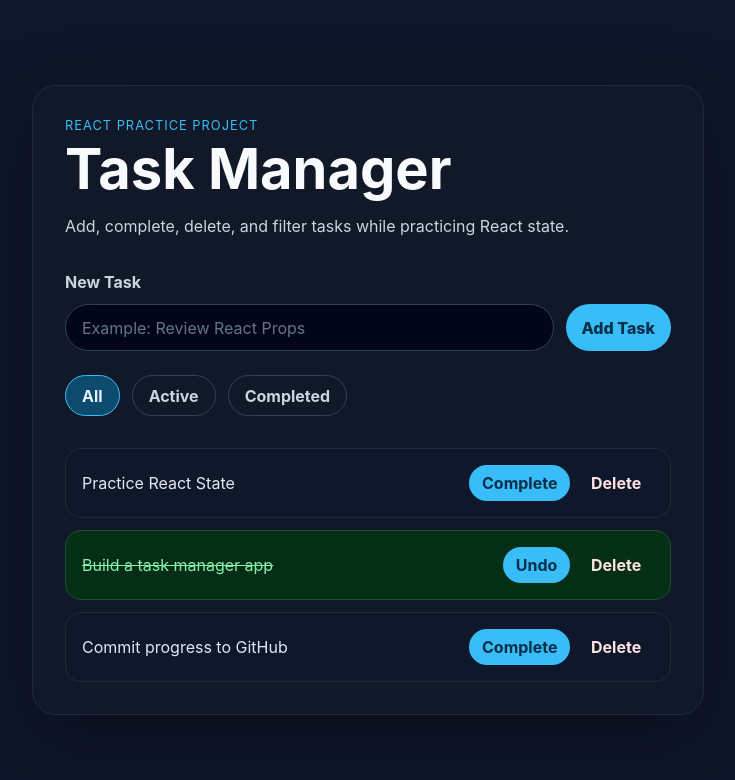
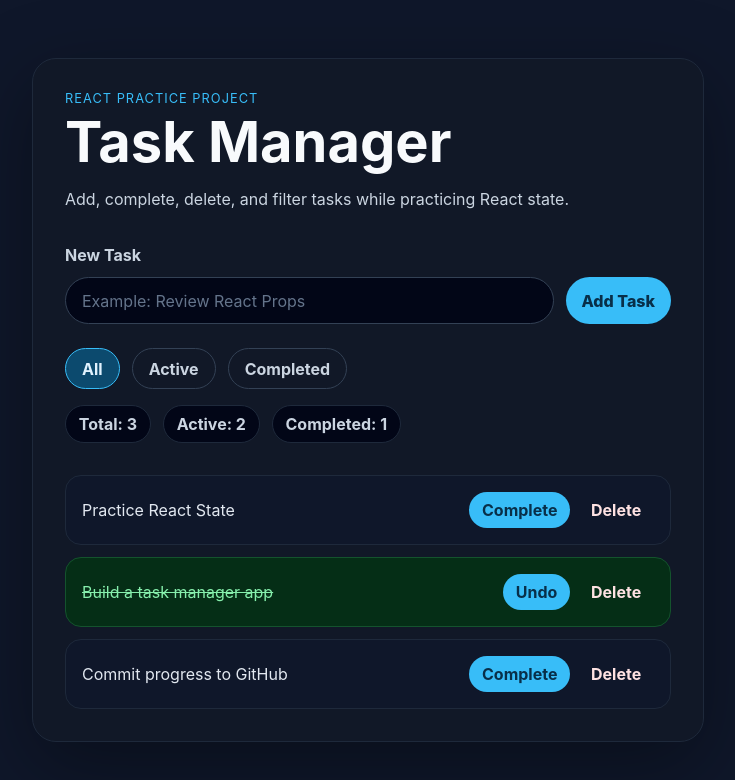
Before and after one commit to jprobussr/react-task-manager, a React (Vite) app: page / in a window 1280 px wide. Shown: the top 780 px of the page, without its empty margins (272-1007 px from the left). Built offline with nearby package versions, Linux system fonts and the light colour scheme.

Commit message:
feat: add task stats

```diff
--- a/src/App.css
+++ b/src/App.css
@@ -164,3 +164,19 @@
   background: #0c4a6e;
   color: #e0f2fe;
 }
+
+.task-stats {
+  display: flex;
+  flex-wrap: wrap;
+  gap: 0.75rem;
+  margin-top: 1rem;
+  color: #cbd5e1;
+  font-weight: 700;
+}
+
+.task-stats span {
+  border: 1px solid #1e293b;
+  border-radius: 999px;
+  padding: 0.5rem 0.8rem;
+  background: #020617;
+}
--- a/src/App.jsx
+++ b/src/App.jsx
@@ -81,6 +81,14 @@ const App = () => {
     return true;
   });
 
+  const totalTasks = tasks.length;
+
+  const completedTasks = tasks.filter((task) => {
+    return task.isComplete;
+  }).length;
+
+  const activeTasks = totalTasks - completedTasks;
+
   return (
     <main className="app">
       <section className="task-manager">
@@ -142,6 +150,18 @@ const App = () => {
           </button>
         </div>
 
+        <div className="task-stats">
+          <span>
+            Total: {totalTasks}
+          </span>
+          <span>
+            Active: {activeTasks}
+          </span>
+          <span>
+            Completed: {completedTasks}
+          </span>
+        </div>
+
         <ul className="task-list">
           {filteredTasks.map((task) => {
             return (
```
